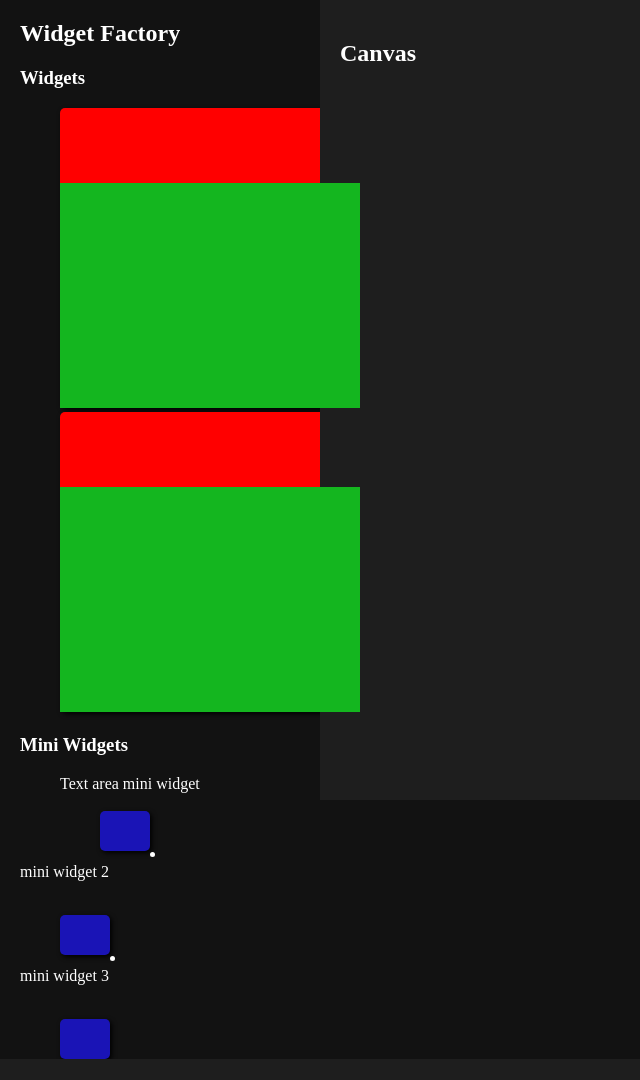
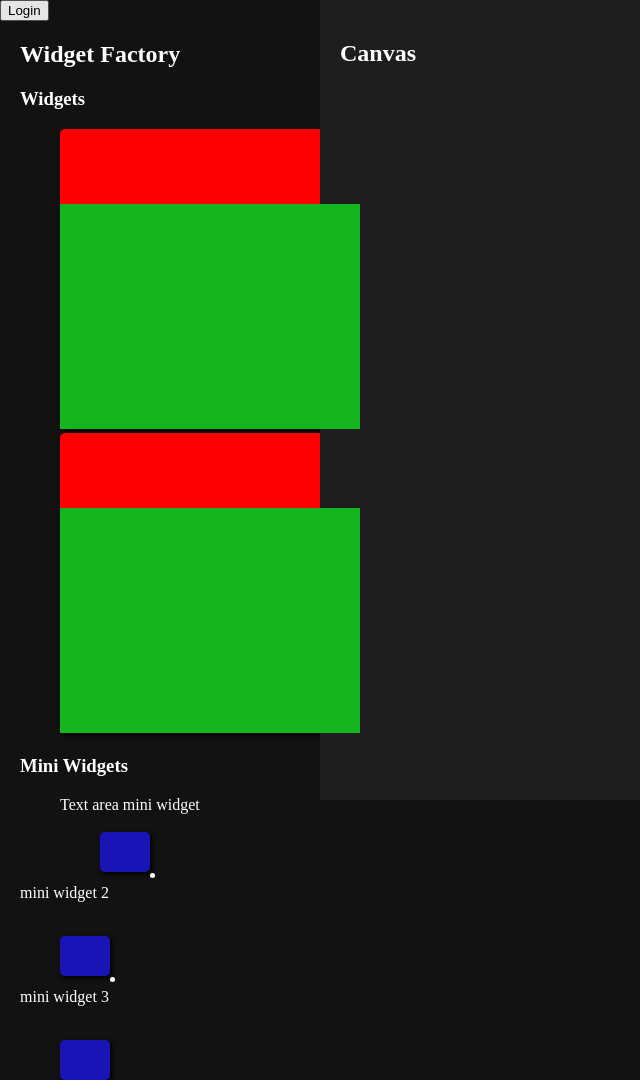
Before and after one commit to zachRadack/Goals-Website, a Flask app: page / in a window 1280 px wide. Shown: the whole page, without its empty margins (0-640 px from the left). Before the commit the page ends 1059 px from the top, so only its background shows below. Run offline with Flask 2, Linux system fonts and the light colour scheme.

Commit message:
added image capabilities
I added the start of login button along with the ability to call in images now

```diff
--- a/Webapp_root/app.py
+++ b/Webapp_root/app.py
@@ -1,8 +1,8 @@
-from flask import Flask, render_template
+from flask import Flask, render_template, redirect, url_for, request
 
-app = Flask(__name__)
+app = Flask(__name__,static_url_path='/static')
 
-@app.route("/")
+@app.route("/",methods=['GET', 'POST'])
 def index():
     return render_template("index.html")
 
--- a/Webapp_root/templates/index.html
+++ b/Webapp_root/templates/index.html
@@ -7,8 +7,20 @@
         <script src="https://code.jquery.com/jquery-3.6.0.min.js"></script>
         <script src="https://code.jquery.com/ui/1.13.1/jquery-ui.min.js"></script>
         <script src="{{ url_for('static', filename='script.js') }}"></script>
+
     </head>
     <body>
+        <div class="banner">
+            <!--
+                example of how to add an image, this will call in the actual banner image
+
+                this failed but I am keeping it as an example for you guys
+            <img src ="/static/images/banner.png" />
+            -->
+            <button id="login">Login</button>
+          </div>
+
+          <div>
         <div id="widget-factory">
             <h2>Widget Factory</h2>
 
@@ -76,4 +88,5 @@
 
         </div>
     </body>
+    </body>
 </html>
```
Also changed, not shown: Webapp_root/static/images/banner.png (added).
